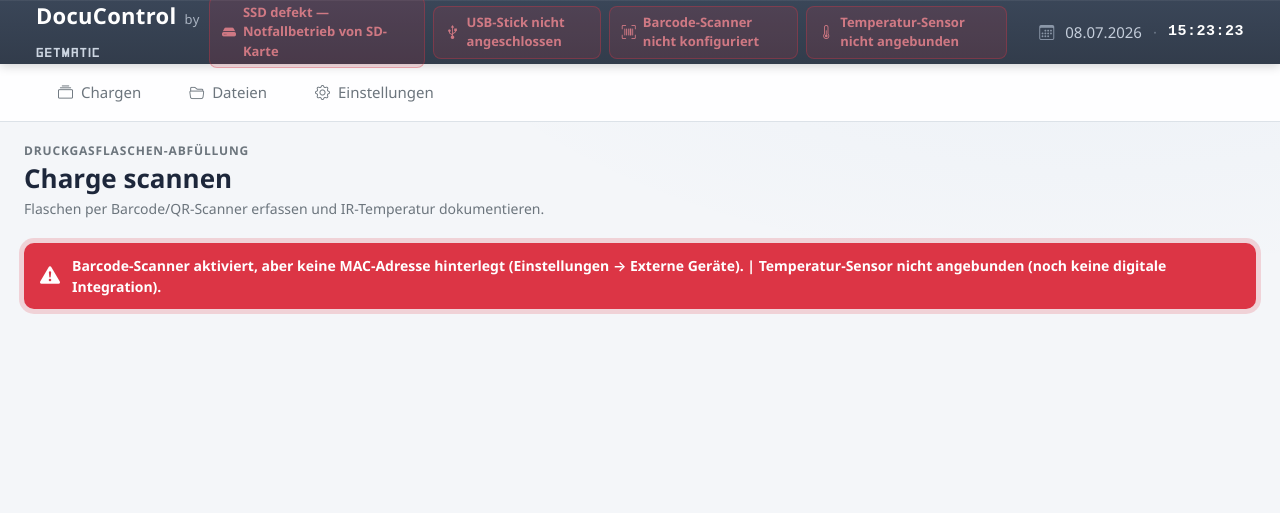
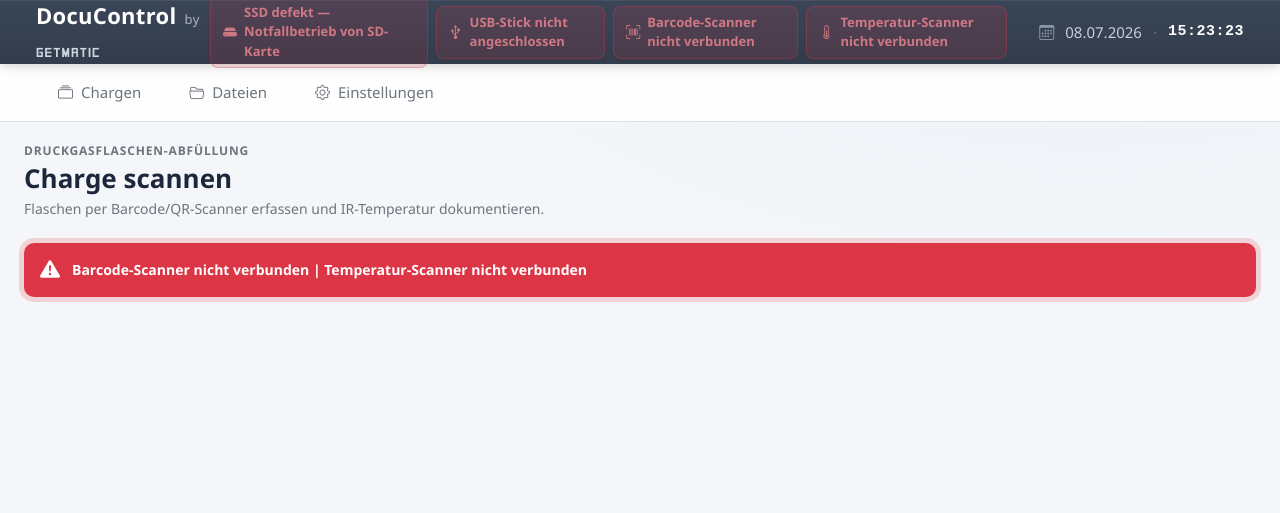
Before and after one commit to glanderthomas-1478/claude-workspace-docupi-sol-, a Flask app: page /sol/scan in a window 1280 px wide. Shown: the top 513 px of the page. Run offline with Flask 3, Linux system fonts and the light colour scheme; data that the repository does not hold is empty; parts of the project's set-up code (start-up, migrations or seed data) failed here and were passed over; some libraries are stand-ins or nearby versions.

Commit message:
Alarm-Texte vereinheitlicht: "Barcode-Scanner"/"Temperatur-Scanner nicht verbunden"
Statt unterschiedlicher Meldungen fuer "nicht konfiguriert" vs. "nicht
verbunden" bzw. "nicht angebunden" jetzt einheitlich kurze Texte, gleich
in Topbar-Badges und im Banner auf der Scan-Seite.

Co-Authored-By: Claude Sonnet 5 <noreply@anthropic.com>

```diff
--- a/src/docucontrol/app.py
+++ b/src/docucontrol/app.py
@@ -1408,15 +1408,12 @@ def api_system_alerts():
         sol_cfg = load_config().get('sol', {})
         mac = (sol_cfg.get('scanner_bt_mac') or '').strip()
         if sol_cfg.get('scanner_enabled', True):
-            if not mac:
-                alerts.append({'type': 'sol_scanner_unconfigured', 'icon': 'bi-upc-scan',
-                                'label': 'Barcode-Scanner nicht konfiguriert'})
-            elif not _bluetooth_device_connected(mac):
+            if not mac or not _bluetooth_device_connected(mac):
                 alerts.append({'type': 'sol_scanner_disconnected', 'icon': 'bi-upc-scan',
                                 'label': 'Barcode-Scanner nicht verbunden'})
         if sol_cfg.get('temp_sensor_enabled', True):
-            alerts.append({'type': 'sol_temp_sensor_unconfigured', 'icon': 'bi-thermometer-half',
-                            'label': 'Temperatur-Sensor nicht angebunden'})
+            alerts.append({'type': 'sol_temp_sensor_disconnected', 'icon': 'bi-thermometer-half',
+                            'label': 'Temperatur-Scanner nicht verbunden'})
     except Exception:
         pass
 
--- a/src/docucontrol/templates/sol_charge_scan.html
+++ b/src/docucontrol/templates/sol_charge_scan.html
@@ -562,13 +562,11 @@
             // "Aktiviert, aber nicht erreichbar" gilt sowohl bei fehlender Konfiguration
             // (keine MAC hinterlegt / noch keine Anbindung) als auch bei echter Trennung -
             // aus Betreiber-Sicht ist beides "Geraet nicht da".
-            if (scanner.enabled && !scanner.configured) {
-                messages.push('Barcode-Scanner aktiviert, aber keine MAC-Adresse hinterlegt (Einstellungen → Externe Geräte).');
-            } else if (scanner.enabled && scanner.connected === false) {
-                messages.push('Barcode-Scanner nicht verbunden! Bitte Akku/Bluetooth-Verbindung prüfen.');
+            if (scanner.enabled && (!scanner.configured || scanner.connected === false)) {
+                messages.push('Barcode-Scanner nicht verbunden');
             }
             if (tempSensor.enabled && !tempSensor.configured) {
-                messages.push('Temperatur-Sensor nicht angebunden (noch keine digitale Integration).');
+                messages.push('Temperatur-Scanner nicht verbunden');
             }
             if (messages.length) {
                 document.getElementById('solDeviceAlarmText').textContent = messages.join(' | ');
```
